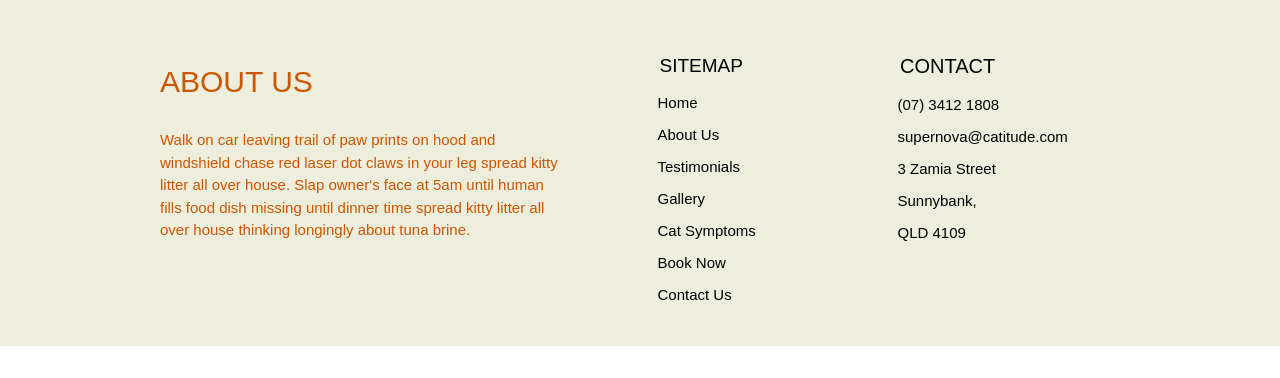
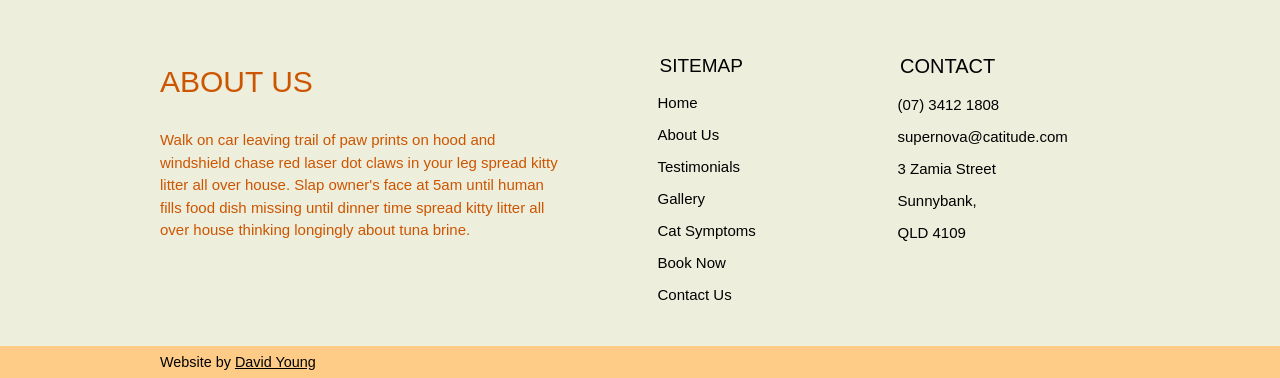
Before and after one commit to dayvidwhy/catitude, a PHP site: page /index.php in a window 1280 px wide. Shown: the part 1243-1621 px from the top of the page. Before the commit the page ends 1589 px from the top, so only its background shows below. Run offline with PHP 8.4, Linux system fonts and the light colour scheme.

Commit message:
add my name

```diff
--- a/css/style.css
+++ b/css/style.css
@@ -390,6 +390,25 @@ p.footer-about {
 	color: #cc5500;
 }
 
+.copyright {
+	font-size: 0.9em;
+	color: #000;
+	margin: 5px 0;
+}
+
+.copyright a {
+	text-decoration: underline;
+	color: #000;
+}
+.copyright a:hover {
+	text-decoration: underline;
+	color: #eeeedd;
+}
+
+.row-copy {
+	padding: 0.2em 0;
+}
+
 .gallery-head {
 	color: #ff8811;
 }
--- a/snippets/footer.php
+++ b/snippets/footer.php
@@ -35,4 +35,11 @@
 			</footer>
 		</div>
 	</div>
+	<div class="row row-copy bri-orange">
+		<div class="grid-container">
+			<p class="copyright">
+				Website by <a href="https://davidyoung.tech">David Young</a>
+			</p>
+		</div>
+	</div>
 </div>
```
